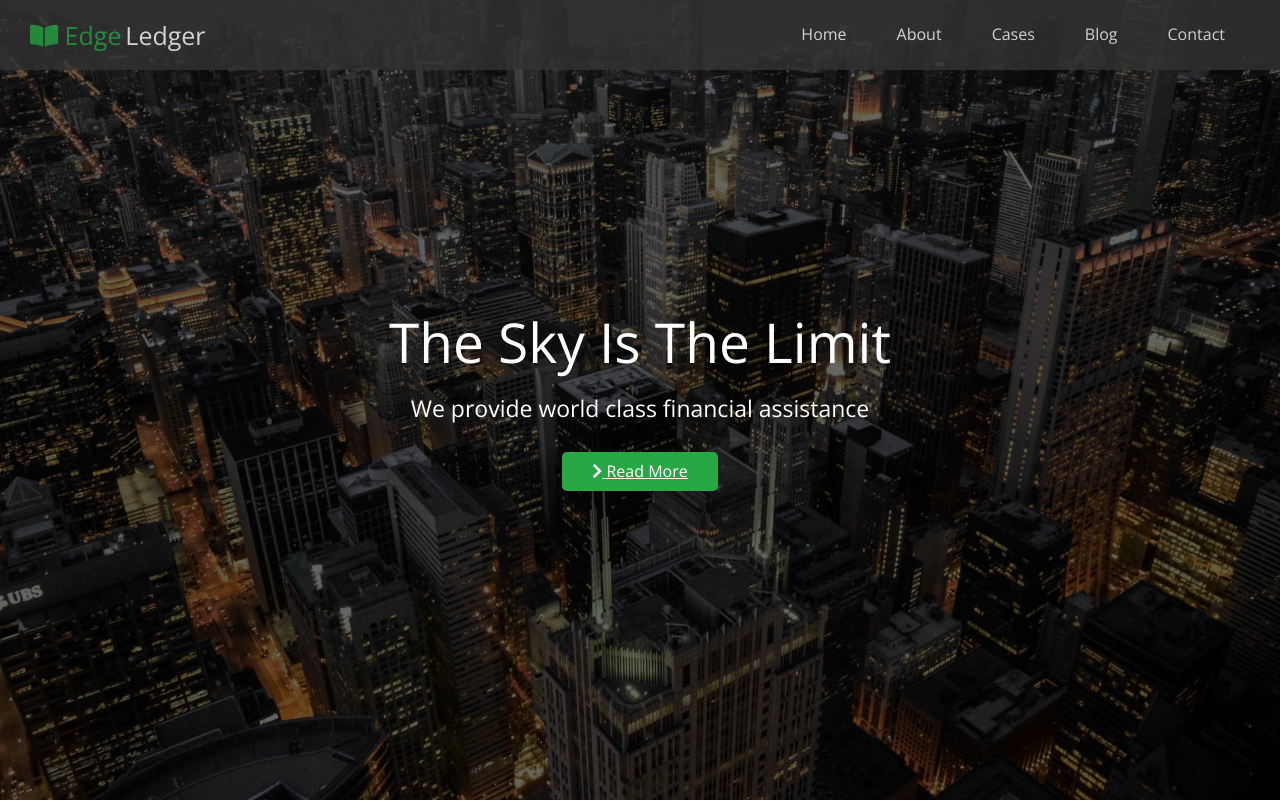
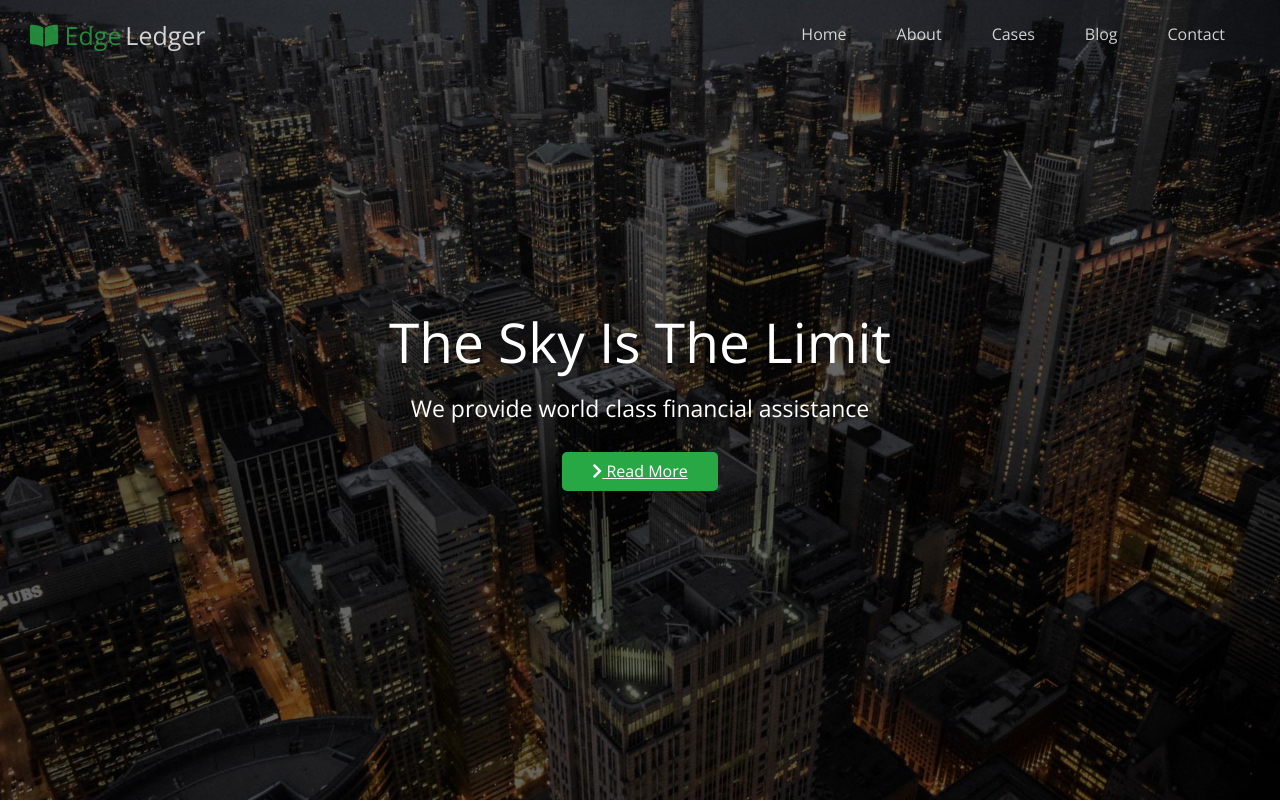
Before and after one commit to Blue-Eyes-FrontEnd-Dragon/EdgeLedger, a website: page docs/index.html in a window 1280 px wide. Shown: the top 802 px of the page. Drawn offline with nearby package versions, Linux system fonts and the light colour scheme.

Commit message:
Add navbar dissappearing effect

```diff
--- a/assets/sass/partials/components/_navbar.scss
+++ b/assets/sass/partials/components/_navbar.scss
@@ -10,6 +10,11 @@
     position: fixed;
     top: 0;
     padding: 0 3rem;
+
+}
+
+.top {
+    background: transparent;
 }
 
 .nav__nav-list {
--- a/docs/index.html
+++ b/docs/index.html
@@ -14,7 +14,7 @@
 <body id="home">
     <header class="hero">
 
-        <nav id="nav" class="nav">
+        <nav id="nav" class="nav top">
 
             <h1 class="nav__logo">
                 <span class="text text--logo text--primary"><i class="fas fa-book-open"></i> Edge</span>
@@ -220,5 +220,16 @@
         </div>
         <p class="text">Copyright &copy; 2021 - EdgeLedger</p>
     </footer>
+
+    <script>
+        const navbar = document.querySelector('.nav');
+        window.onscroll = function () {
+            if (window.pageYOffset > 100) {
+                navbar.classList.remove('top');
+            } else {
+                navbar.classList.add('top');
+            }
+        }
+    </script>
 </body>
 </html>
```
Also changed, not shown: docs/css/main.css, docs/css/main.min.css, 1 other file.
